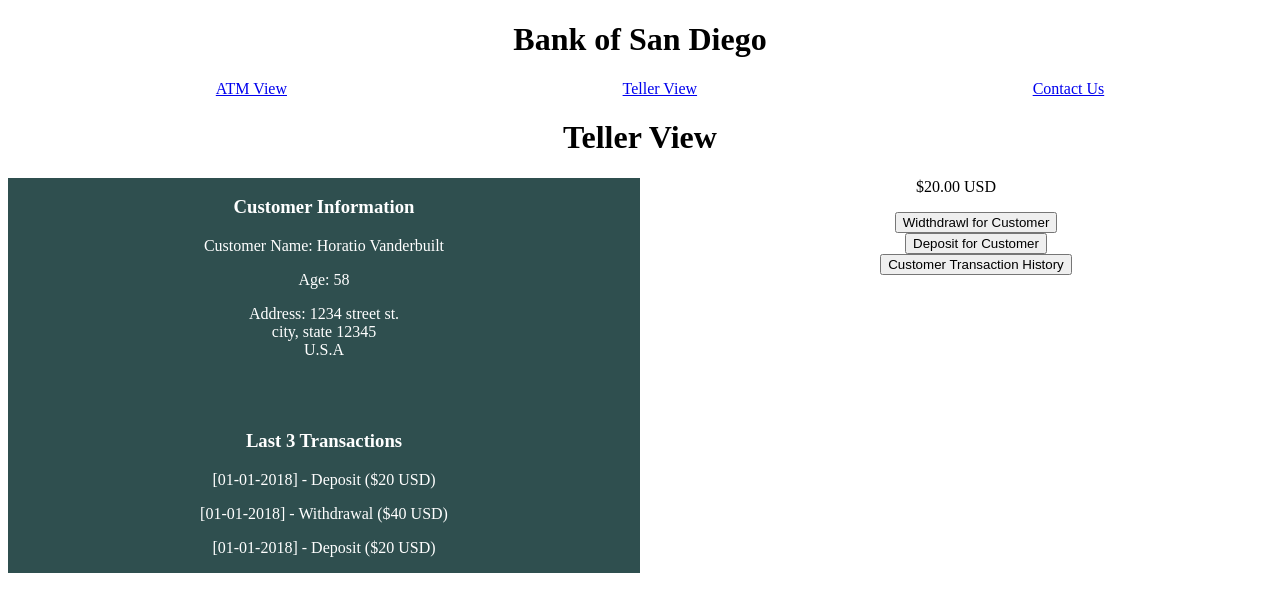
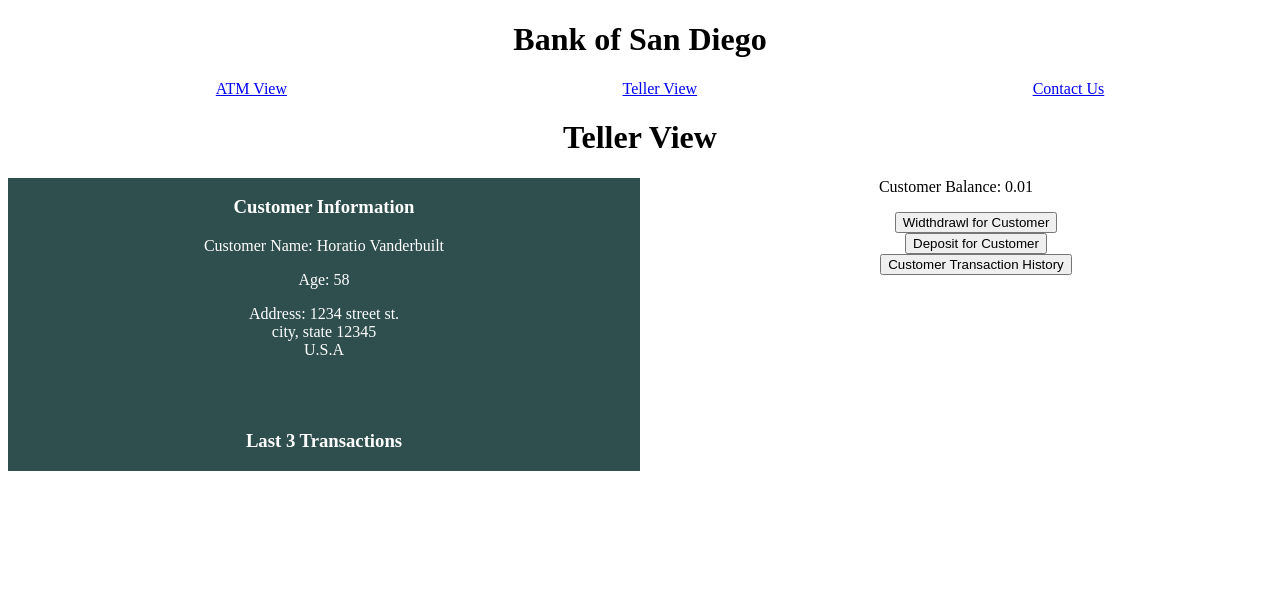
Before and after one commit to SoftStackFactory/angular-bank-app, an Angular app: page /teller in a window 1280 px wide. Shown: the top 612 px of the page. Built offline with nearby package versions, Linux system fonts and the light colour scheme.

Commit message:
complete step 4.d

```diff
--- a/src/app/teller/teller.component.html
+++ b/src/app/teller/teller.component.html
@@ -12,14 +12,18 @@
     <br><br>
     <!-- Display: if inquiring about transactions -->
     <h3>Last 3 Transactions</h3>
-    <p>[01-01-2018] -  Deposit ($20 USD)</p>
-    <p>[01-01-2018] -  Withdrawal ($40 USD)</p>
-    <p>[01-01-2018] -  Deposit ($20 USD)</p>
+      <!-- *ngFor to loop through array on the service.  '| slice' is an angular pipe that works like the Array.slice() method
+      Also including the ternary so we are only slicing the array if there are more than 3 transactions -->
+      <p *ngFor="let transaction of _bank.account.transactions | slice: _bank.account.transactions.length < 3? 0 : (_bank.account.transactions.length - 3)">
+
+        <!-- Here we are using the date and number pipes-->
+        {{transaction.date | date: MMDDYYY}} -- {{transaction.type}}: ${{transaction.amount | number: '.2-2'}}
+      </p>
   </section>
   <aside class="options">
     <section class="balance">
       <!-- Display customer balance -->
-      $20.00 USD
+      Customer Balance: {{_bank.account.balance}}
     </section>
     <!-- Add functionality to the buttons below -->
     <ul class="options-list">
```
